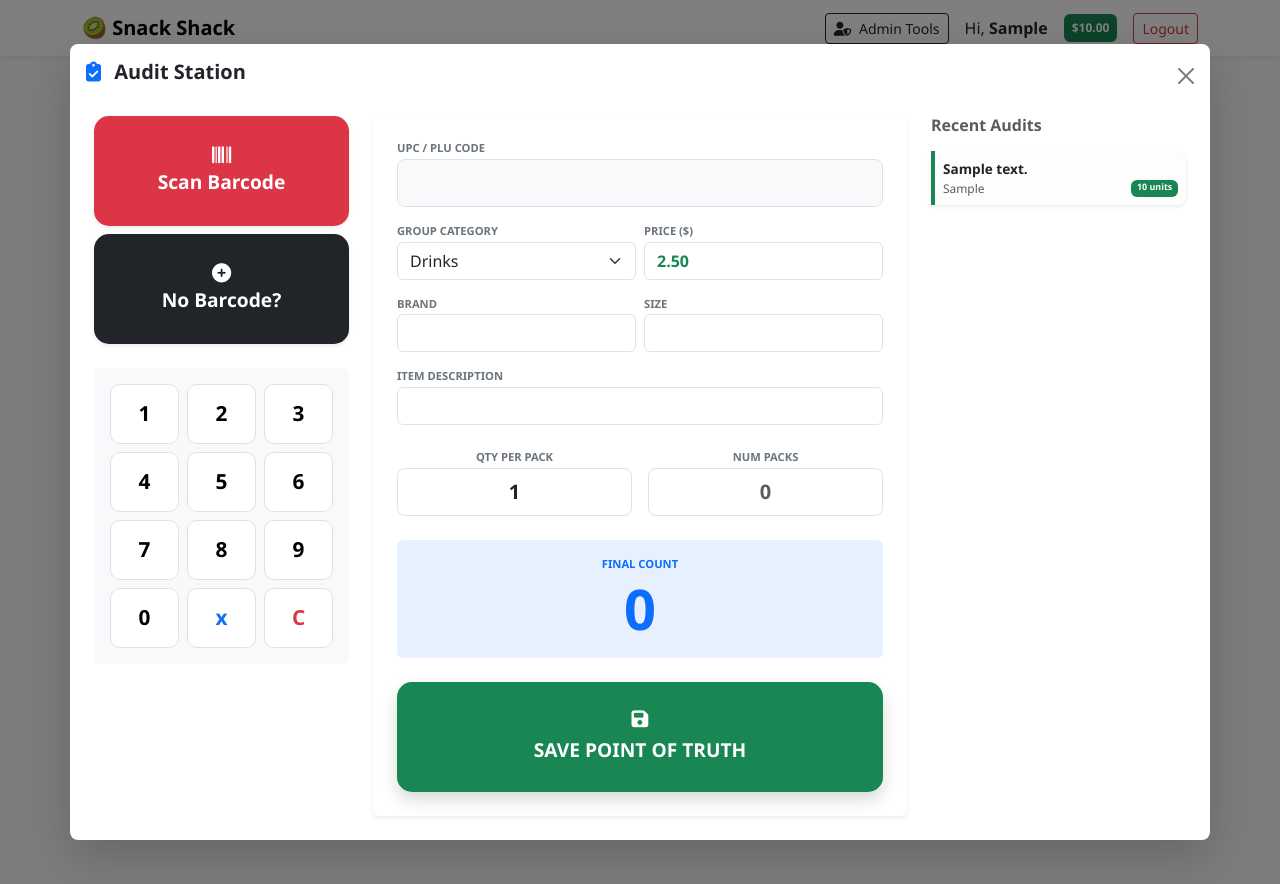
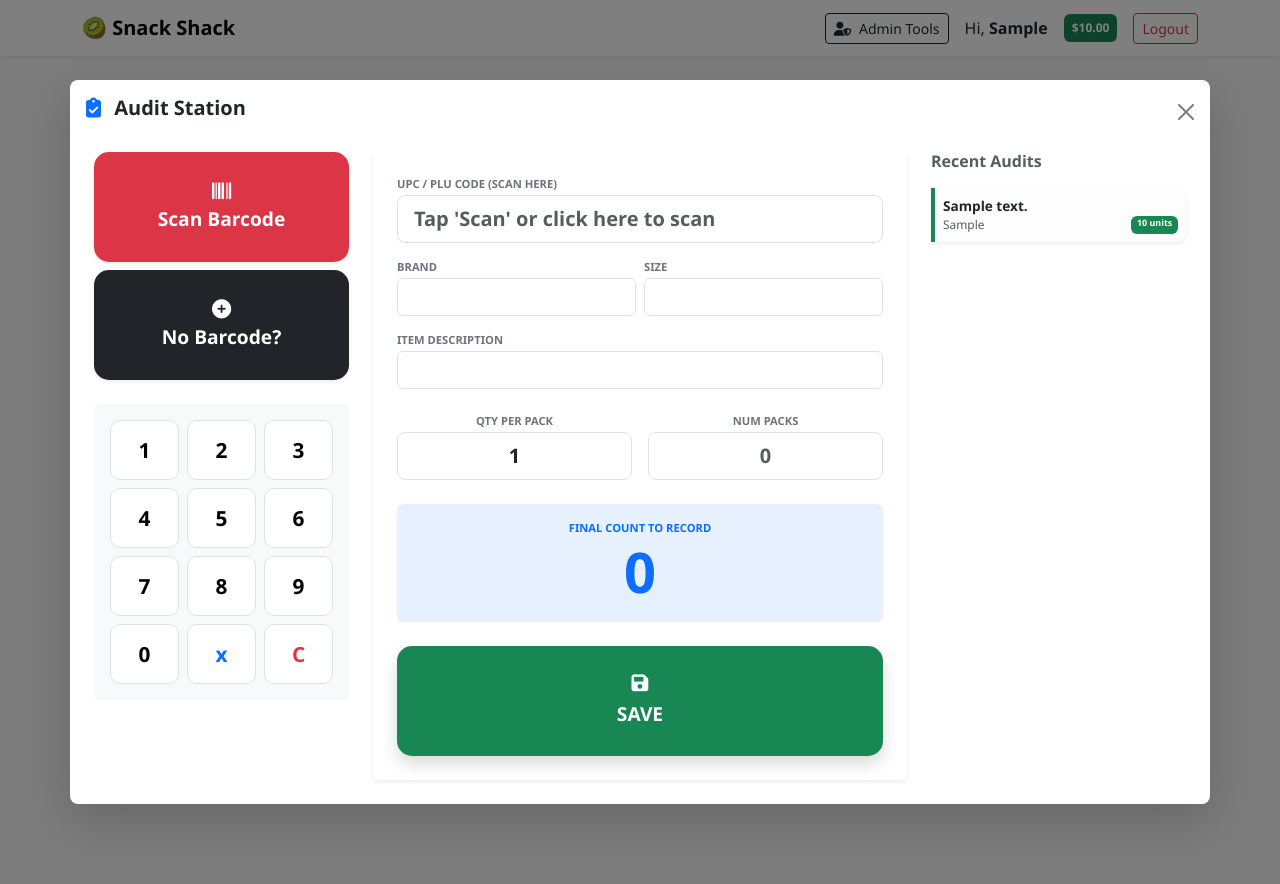
Before and after one commit to kiwiiwik/snackshack-nz, a Flask app: page / in a window 1280 px wide, after a click on "Admin Tools". Run offline with Flask 3, Linux system fonts and the light colour scheme; the visitor is signed in with stand-in values (Sample User, id 1); tables that the repository leaves empty hold one stand-in row (values such as "Sample post"); grey boxes marked "Sample" are stand-in pictures.

Commit message:
audit ready!6

```diff
--- a/routes.py
+++ b/routes.py
@@ -47,13 +47,11 @@ def index():
                                           .order_by(Products.last_audited.desc())\
                                           .limit(5).all()
 
-    # Organized Category Order
     cat_order = ["Drinks", "Snacks", "Candy", "Frozen", "Coffee Pods", "Sweepstake Tickets"]
     quick_items = Products.query.filter_by(is_quick_item=True).all()
 
     grouped_products = {cat: [] for cat in cat_order}
     for p in quick_items:
-        # Fallback to Snacks if category is NULL
         cat = p.category if p.category in grouped_products else "Snacks"
         grouped_products[cat].append(p)
 
@@ -91,8 +89,6 @@ def get_product(barcode):
             "mfg": p.manufacturer,
             "desc": p.description,
             "size": p.size,
-            "price": str(p.price),
-            "cat": p.category,
             "soh": p.stock_level
         })
     return jsonify({"found": False})
@@ -104,26 +100,22 @@ def audit_submit():
     if not admin or not admin.is_admin: return redirect(url_for('main.index'))
 
     barcode = request.form.get('barcode').strip()
-    category = request.form.get('category', 'Snacks')
     mfg = request.form.get('manufacturer', '').strip()
     desc = request.form.get('description', '').strip()
     size = request.form.get('size', '').strip()
-    price_val = Decimal(request.form.get('price', '2.50'))
     count = int(request.form.get('final_count', 0))
 
     product = Products.query.get(barcode)
     if not product:
         product = Products(upc_code=barcode, manufacturer=mfg, description=desc,
-                           size=size, price=price_val, stock_level=count,
-                           is_quick_item=True, category=category,
+                           size=size, price=Decimal('2.50'), stock_level=count,
+                           is_quick_item=True, category='Snacks',
                            last_audited=datetime.utcnow())
         db.session.add(product)
     else:
-        product.category = category
         product.manufacturer = mfg
         product.description = desc
         product.size = size
-        product.price = price_val
         product.stock_level = count
         product.last_audited = datetime.utcnow()
 
--- a/templates/index.html
+++ b/templates/index.html
@@ -116,7 +116,7 @@
             <div class="modal-body p-4">
                 <div class="row g-4">
                     <div class="col-md-3">
-                        <button onclick="focusScan()" class="audit-btn-large bg-danger mb-2 shadow-sm"><i class="fas fa-barcode mb-1"></i> Scan Barcode</button>
+                        <button onclick="focusScanField()" class="audit-btn-large bg-danger mb-2 shadow-sm"><i class="fas fa-barcode mb-1"></i> Scan Barcode</button>
                         <button onclick="generatePLU()" class="audit-btn-large bg-dark mb-4 shadow-sm"><i class="fas fa-plus-circle mb-1"></i> No Barcode?</button>
                         <div class="num-pad bg-light p-3 rounded">
                             <button class="num-btn" onclick="numPress('1')">1</button><button class="num-btn" onclick="numPress('2')">2</button><button class="num-btn" onclick="numPress('3')">3</button>
@@ -127,19 +127,11 @@
                     </div>
 
                     <div class="col-md-6">
-                        <form action="{{ url_for('main.audit_submit') }}" method="POST" id="auditForm">
+                        <form action="{{ url_for('main.audit_submit') }}" method="POST" id="auditForm" onsubmit="return validateAuditForm()">
                             <div class="card border-0 bg-white shadow-sm p-4 h-100">
-                                <div class="mb-3"><div class="field-label">UPC / PLU Code</div><input type="text" name="barcode" id="auditBarcode" class="form-control form-control-lg bg-light fw-bold" readonly></div>
-
-                                <div class="row g-2 mb-3">
-                                    <div class="col-6">
-                                        <div class="field-label">Group Category</div>
-                                        <select name="category" id="auditCat" class="form-select">
-                                            <option value="Drinks">Drinks</option><option value="Snacks">Snacks</option><option value="Candy">Candy</option>
-                                            <option value="Frozen">Frozen</option><option value="Coffee Pods">Coffee Pods</option><option value="Sweepstake Tickets">Sweepstake Tickets</option>
-                                        </select>
-                                    </div>
-                                    <div class="col-6"><div class="field-label">Price ($)</div><input type="text" name="price" id="auditPrice" class="form-control fw-bold text-success" value="2.50"></div>
+                                <div class="mb-3">
+                                    <div class="field-label">UPC / PLU Code (Scan Here)</div>
+                                    <input type="text" name="barcode" id="auditBarcode" class="form-control form-control-lg bg-white fw-bold" placeholder="Tap 'Scan' or click here to scan" onkeydown="handleBarcodeKey(event)">
                                 </div>
 
                                 <div class="row g-2 mb-3">
@@ -149,17 +141,25 @@
                                 <div class="mb-4"><div class="field-label">Item Description</div><input type="text" name="description" id="auditDesc" class="form-control"></div>
 
                                 <div class="row g-3 mb-4">
-                                    <div class="col-6"><div class="field-label text-center">Qty per Pack</div><input type="text" id="auditPackQty" class="form-control form-control-lg text-center fw-bold" value="1" onclick="setFocus('auditPackQty')"></div>
-                                    <div class="col-6"><div class="field-label text-center">Num Packs</div><input type="text" id="auditNumPacks" class="form-control form-control-lg text-center fw-bold" placeholder="0" onclick="setFocus('auditNumPacks')"></div>
+                                    <div class="col-6">
+                                        <div class="field-label text-center">Qty per Pack</div>
+                                        <input type="text" id="auditPackQty" class="form-control form-control-lg text-center fw-bold" value="1" onclick="setFocus('auditPackQty')">
+                                    </div>
+                                    <div class="col-6">
+                                        <div class="field-label text-center">Num Packs</div>
+                                        <input type="text" id="auditNumPacks" class="form-control form-control-lg text-center fw-bold" placeholder="0" onclick="setFocus('auditNumPacks')">
+                                    </div>
                                 </div>
 
                                 <div class="text-center p-3 bg-primary bg-opacity-10 rounded mb-4">
-                                    <div class="field-label text-primary">Final Count</div>
+                                    <div class="field-label text-primary">Final Count to Record</div>
                                     <input type="hidden" name="final_count" id="auditFinalCount" value="0">
                                     <h1 class="display-4 fw-bold text-primary m-0" id="auditDisplayTotal">0</h1>
                                 </div>
 
-                                <button type="submit" class="audit-btn-large bg-success shadow py-4"><i class="fas fa-save mb-2"></i> SAVE POINT OF TRUTH</button>
+                                <button type="submit" class="audit-btn-large bg-success shadow py-4">
+                                    <i class="fas fa-save mb-2"></i> SAVE
+                                </button>
                             </div>
                         </form>
                     </div>
@@ -197,19 +197,18 @@
     {% endif %}
 
     function setFocus(fieldId) { currentField = fieldId; }
+    function focusScanField() {
+        const bc = document.getElementById('auditBarcode');
+        bc.value = "";
+        bc.focus();
+    }
 
-    function focusScan() {
-        const scannerInput = document.createElement('input');
-        scannerInput.style.opacity = "0";
-        scannerInput.style.position = "absolute";
-        document.body.appendChild(scannerInput);
-        scannerInput.focus();
-        scannerInput.addEventListener('change', (e) => {
-            const code = e.target.value;
-            document.getElementById('auditBarcode').value = code;
-            lookupProduct(code);
-            document.body.removeChild(scannerInput);
-        });
+    function handleBarcodeKey(e) {
+        if (e.key === 'Enter') {
+            e.preventDefault(); // STOP AUTO-SUBMIT
+            const code = e.target.value.trim();
+            if (code) lookupProduct(code);
+        }
     }
 
     function generatePLU() {
@@ -219,6 +218,7 @@
         document.getElementById('auditDesc').value = "New Item";
         document.getElementById('auditSize').value = "";
         resetCounts();
+        document.getElementById('auditDesc').focus();
     }
 
     async function lookupProduct(code) {
@@ -228,15 +228,15 @@
             document.getElementById('auditMfg').value = data.mfg;
             document.getElementById('auditDesc').value = data.desc;
             document.getElementById('auditSize').value = data.size;
-            document.getElementById('auditCat').value = data.cat || "Snacks";
-            document.getElementById('auditPrice').value = data.price;
             document.getElementById('auditPackQty').value = "1";
             document.getElementById('auditNumPacks').value = "";
             currentField = "auditNumPacks";
+            document.getElementById('auditNumPacks').focus(); // Ready for quantity
             calcTotal();
         } else {
             document.getElementById('auditDesc').value = "NEW ITEM";
             resetCounts();
+            document.getElementById('auditDesc').focus();
         }
     }
 
@@ -267,12 +267,15 @@
         document.getElementById('auditFinalCount').value = total;
     }
 
-    document.addEventListener("click", (e) => {
-        if (!['INPUT', 'BUTTON', 'I', 'SELECT', 'OPTION'].includes(e.target.tagName)) {
-            const bc = document.getElementById("barcode");
-            if (bc) bc.focus();
+    function validateAuditForm() {
+        const bc = document.getElementById('auditBarcode').value;
+        const desc = document.getElementById('auditDesc').value;
+        if (!bc || !desc) {
+            alert("Please scan an item and provide a description.");
+            return false;
         }
-    });
+        return true;
+    }
 </script>
 </body>
 </html>
```
